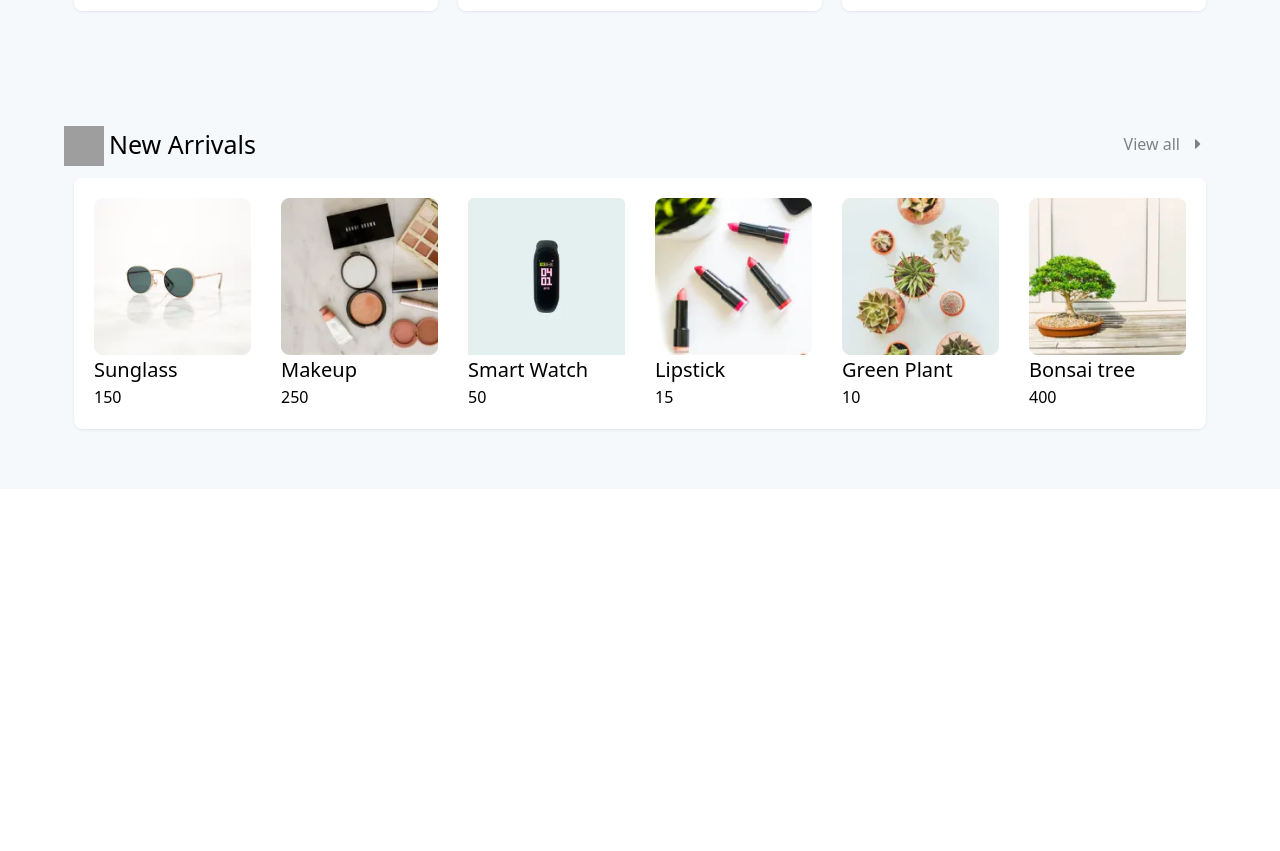
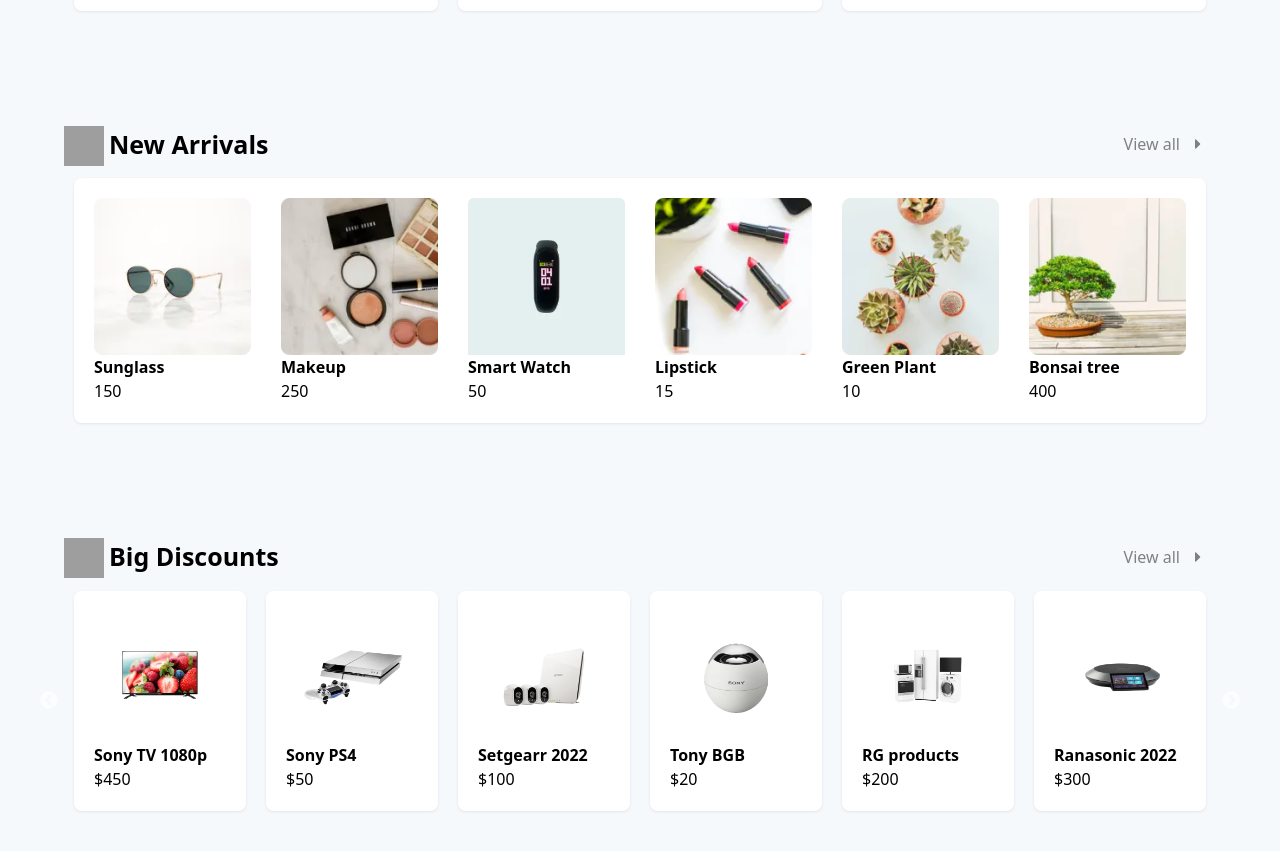
Before and after one commit to samirzjadhav/react-ecommerce-website, a React (Create React App) app: page / in a window 1280 px wide. Shown: the part 1460-2311 px from the top of the page. Before the commit the page ends 1949 px from the top, so only its background shows below. Built offline with nearby package versions, Linux system fonts and the light colour scheme; grey boxes are pictures that could not be loaded.

Commit message:
feat: added discount section with slick and styled it

```diff
--- a/src/Components/Discount/DIscount.js
+++ b/src/Components/Discount/DIscount.js
@@ -0,0 +1,29 @@
+import React from "react";
+import Dcard from "./Dcard";
+import { FaCaretRight } from "react-icons/fa";
+
+const DIscount = () => {
+  return (
+    <>
+      <section className="Discount background">
+        <div className="container">
+          <div className="heading flex justify-between">
+            <div className="heading-left row flex">
+              <img src="https://img.icons8.com/windows/32/fa314a/gift.png" />
+              <h2>Big Discounts</h2>
+            </div>
+            <div className="heading-right flex items-center">
+              <span>View all</span>
+              <i>
+                <FaCaretRight />
+              </i>
+            </div>
+          </div>
+          <Dcard />
+        </div>
+      </section>
+    </>
+  );
+};
+
+export default DIscount;
--- a/src/Components/Discount/Dcard.js
+++ b/src/Components/Discount/Dcard.js
@@ -0,0 +1,37 @@
+import React from "react";
+import Slider from "react-slick";
+import "slick-carousel/slick/slick.css";
+import "slick-carousel/slick/slick-theme.css";
+import Ddata from "./Ddata";
+import "../NewArrivals/style.css";
+
+const Dcard = () => {
+  const settings = {
+    dots: false,
+    infinite: true,
+    slidesToShow: 6,
+    slidesToScroll: 1,
+    autoplay: true,
+  };
+  return (
+    <>
+      <Slider {...settings}>
+        {Ddata.map((value, index) => {
+          return (
+            <>
+              <div className="box product" key={index}>
+                <div className="img">
+                  <img src={value.cover} alt="" width="100%" />
+                </div>
+                <h4>{value.name}</h4>
+                <span>{value.price}</span>
+              </div>
+            </>
+          );
+        })}
+      </Slider>
+    </>
+  );
+};
+
+export default Dcard;
--- a/src/Components/Discount/Ddata.js
+++ b/src/Components/Discount/Ddata.js
@@ -0,0 +1,48 @@
+const Ddata = [
+  {
+    cover: "./images/discount/discount-1.png",
+    name: "BenuX 2022",
+    price: "$250",
+  },
+  {
+    cover: "./images/discount/discount-2.png",
+    name: "Sony TV 1080p",
+    price: "$450",
+  },
+  {
+    cover: "./images/discount/discount-3.png",
+    name: "Sony PS4",
+    price: "$50",
+  },
+  {
+    cover: "./images/discount/discount-4.png",
+    name: "Setgearr 2022",
+    price: "$100",
+  },
+  {
+    cover: "./images/discount/discount-5.png",
+    name: "Tony BGB",
+    price: "$20",
+  },
+  {
+    cover: "./images/discount/discount-6.png",
+    name: "RG products",
+    price: "$200",
+  },
+  {
+    cover: "./images/discount/discount-7.png",
+    name: "Ranasonic 2022",
+    price: "$300",
+  },
+  {
+    cover: "./images/discount/discount-8.png",
+    name: "Pune HD",
+    price: "$30",
+  },
+  {
+    cover: "./images/discount/discount-9.png",
+    name: "Sony CCTV",
+    price: "$80",
+  },
+];
+export default Ddata;
--- a/src/Components/NewArrivals/style.css
+++ b/src/Components/NewArrivals/style.css
@@ -18,3 +18,8 @@
   width: 100%;
   height: 100%;
 }
+
+.product h4 {
+  font-size: 16px;
+  font-weight: 700;
+}
--- a/src/Pages/Pages.js
+++ b/src/Pages/Pages.js
@@ -3,6 +3,7 @@ import Home from "../Components/Mainpages/Home";
 import FlashCard from "../Components/FlashDeals/FlashDeals";
 import TopCate from "../Components/top/TopCate";
 import NewArrivals from "../Components/NewArrivals/NewArrivals";
+import DIscount from "../Components/Discount/DIscount";
 
 const pages = ({ productItems, cartItem, addToCart }) => {
   return (
@@ -11,6 +12,7 @@ const pages = ({ productItems, cartItem, addToCart }) => {
       <FlashCard productItems={productItems} addToCart={addToCart} />
       <TopCate />
       <NewArrivals />
+      <DIscount />
     </>
   );
 };
--- a/src/index.css
+++ b/src/index.css
@@ -83,6 +83,11 @@ button {
 
 .heading i {
   @apply text-[#e94560] m-[10px];
+}
+
+.heading h2 {
+  font-size: 25px;
+  font-weight: 700;
 }
 
 /*---------product-----------*/
```
